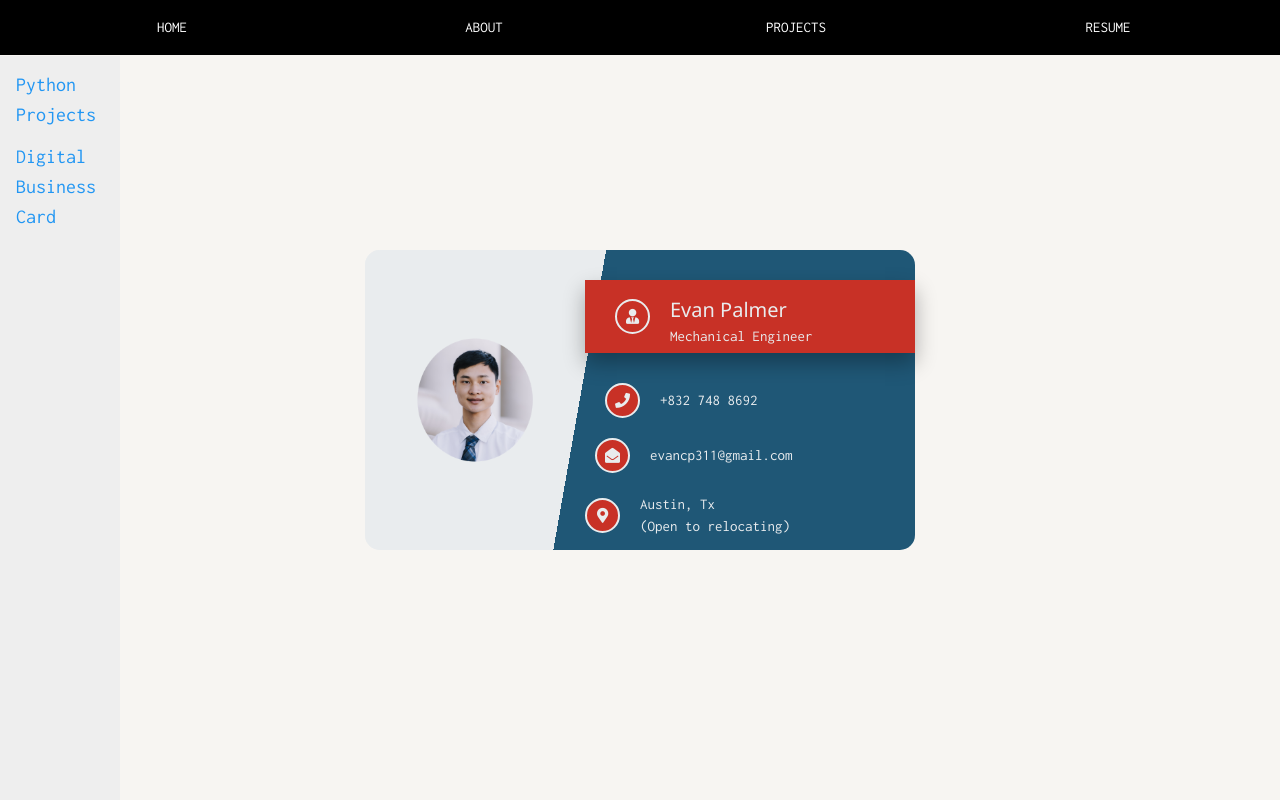
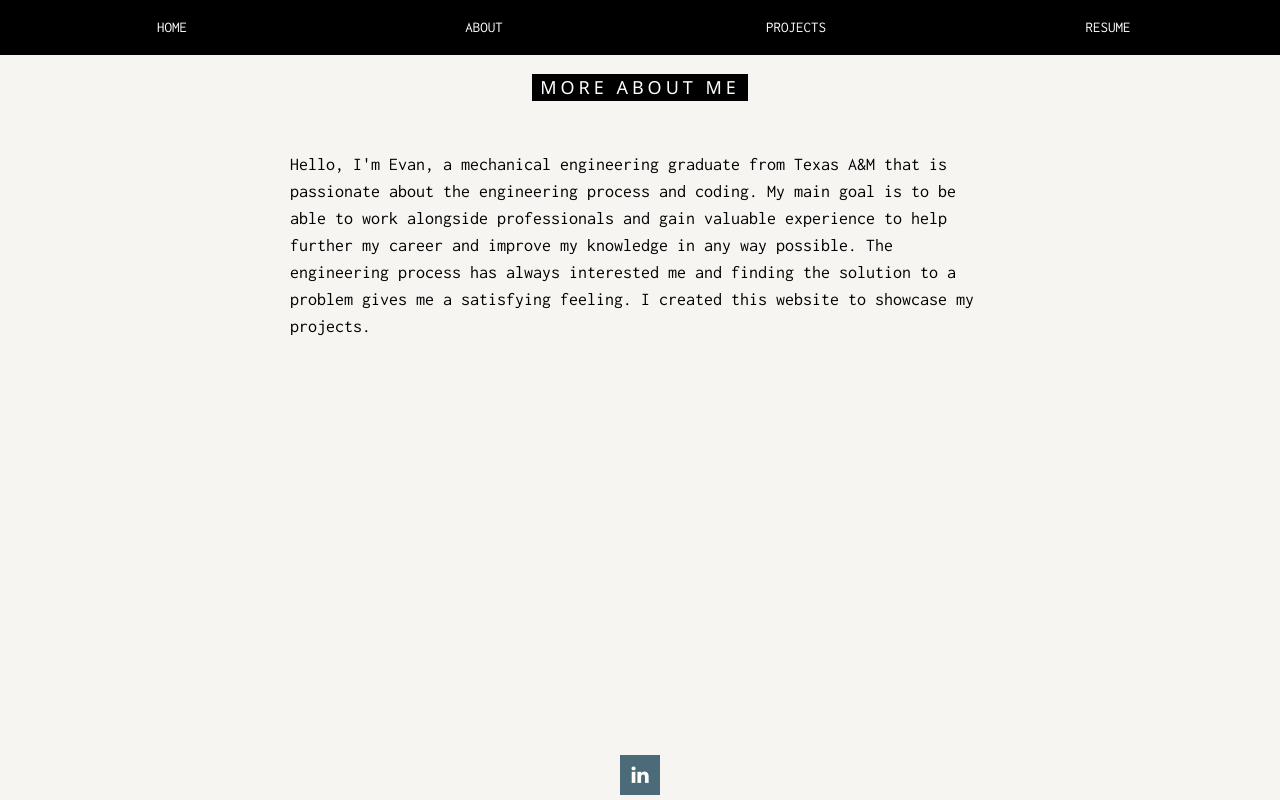
Before and after one commit to EPalmer-jpg/EPalmer-jpg.github.io, a plain HTML site: page BusinessCard.html in a window 1280 px wide. Drawn offline with Linux system fonts and the light colour scheme.

Commit message:
Update BusinessCard.html

```diff
--- a/BusinessCard.html
+++ b/BusinessCard.html
@@ -4,11 +4,8 @@
 <meta charset="UTF-8">
 <meta name="viewport" content="width=device-width, initial-scale=1">
 <link rel="stylesheet" href="w3.css">
-<link rel="stylesheet" href="style.css">
 <link rel="stylesheet" href="https://fonts.googleapis.com/css?family=Inconsolata">
-<link rel="stylesheet" href="https://use.fontawesome.com/releases/v5.8.1/css/all.css"/>
 <link rel="stylesheet" href="https://cdnjs.cloudflare.com/ajax/libs/font-awesome/4.7.0/css/font-awesome.min.css">
-
     <style>
         body, html {
           height: 100%;
@@ -22,40 +19,10 @@
           min-height: 75%;
         }
 
-        .sidenav {
-        width: 120px;
-        height:100%;
-        position: fixed;
-        z-index: 1;
-        top: 56px;
-        left: 0;
-        background: #eee;
-        overflow-x: hidden;
-        padding: 8px 0;
+        .menu {
+          display: none;
         }
 
-        .sidenav a {
-        padding: 6px 8px 6px 16px;
-        text-decoration: none;
-        font-size: 20px;
-        color: #2196F3;
-        display: block;
-        }
-
-        .sidenav a:hover {
-        color: #064579;
-        }
-
-        .main {
-        margin-left: 140px; /* Same width as the sidebar + left position in px */
-        font-size: 28px; /* Increased text to enable scrolling */
-        padding: 0px 10px;
-        }
-
-        @media screen and (max-height: 450px) {
-        .sidenav {padding-top: 15px;}
-        .sidenav a {font-size: 18px;}
-        }
         .fa {
             padding: 10px;
             font-size: 20px;
@@ -73,7 +40,6 @@
             background: #007bb5;
             color: white;
         }
-
     </style>
 </head>
 <body>
@@ -96,57 +62,21 @@
     </div>
 </div>
 
-<div class="sidenav">
-    <a href="python.html">Python Projects</a>
-    <a href="BusinessCard.html">Digital Business Card</a>
-  </div>
+<header></header>
 
 <!-- Add a background color and large text to the whole page -->
 <div class="w3-sand w3-grayscale w3-large" style="height:100%;">
 
-</div>
+    <!-- About Container -->
+    <div class="w3-container w3-padding-32">
+        <div class="w3-content" style="max-width:700px">
+        <h5 class="w3-center w3-padding-32"><span class="w3-tag w3-wide">MORE ABOUT ME</span></h5>
+        <p>Hello, I'm Evan, a mechanical engineering graduate from Texas A&M that is passionate about the engineering process and coding. My main goal is to be able to work alongside professionals and gain valuable experience to help further my career and improve my knowledge in any way possible. The engineering process has always interested me and finding the solution to a problem gives me a satisfying feeling. I created this website to showcase my projects.</p>
 
-<div class="card-wrapper">
-    <div class="card">
-        <div class="card-front">
-            <div class="left">
-                <img src="images/face.png">
-            </div>
-            <div class="right">
-                <div class="person right-content">
-                    <i class="fas fa-user-tie"></i>
-                    <div>
-                        <h4>Evan Palmer</h4>
-                        <p>Mechanical Engineer</p>
-                    </div>
-                </div>
-                <div class="phone right-content">
-                    <i class="fas fa-phone"></i>
-                    <div>
-                        <p>+832 748 8692</p>
-                    </div>
-                </div>
-                <div class="email right-content">
-                    <i class="fas fa-envelope-open"></i>
-                    <div>
-                        <p>evancp311@gmail.com</p>
-                    </div>
-                </div>
-                <div class="adress right-content">
-                    <i class="fas fa-map-marker-alt"></i>
-                    <div>
-                        <p>Austin, Tx
-                        <br>(Open to relocating)</p>
-                    </div>
-                </div>
-            </div>
         </div>
-        <div class="card-back">
-            <img src="images/logo.png" >
-            <div class="w3-display-bottomleft">
-                <a href="https://www.linkedin.com/in/evanpalmermeen/" class="fa fa-linkedin" target="_blank"></a>
-            </div>
-        </div>
+    </div>
+    <div class="w3-display-bottommiddle" >
+        <a href="https://www.linkedin.com/in/evanpalmermeen/" class="fa fa-linkedin" target="_blank"></a>
     </div>
 </div>
 </body>
```
